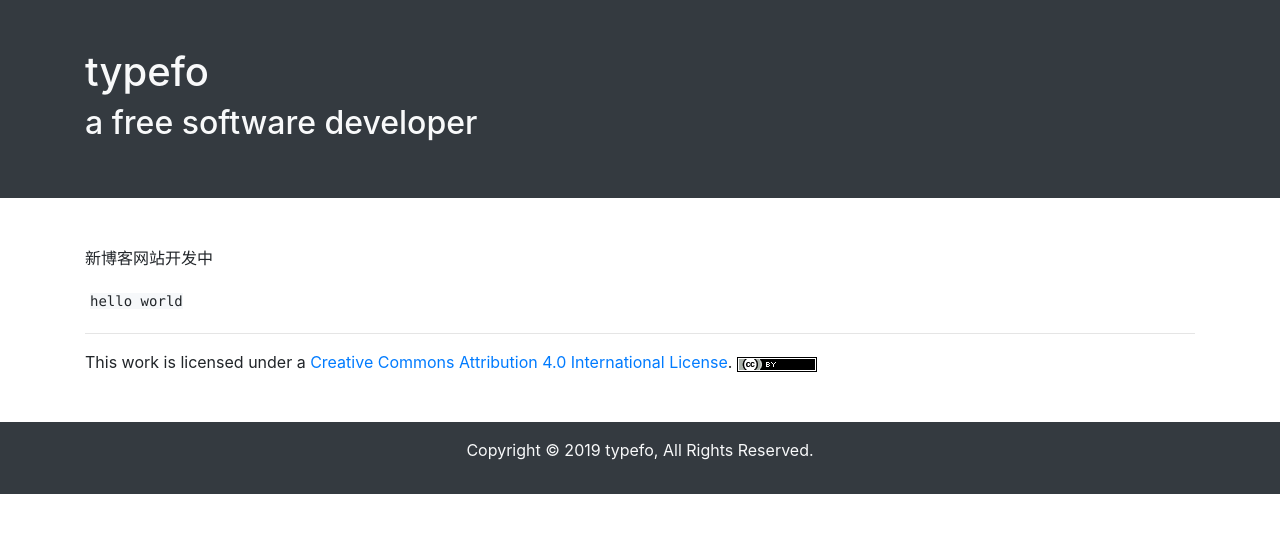
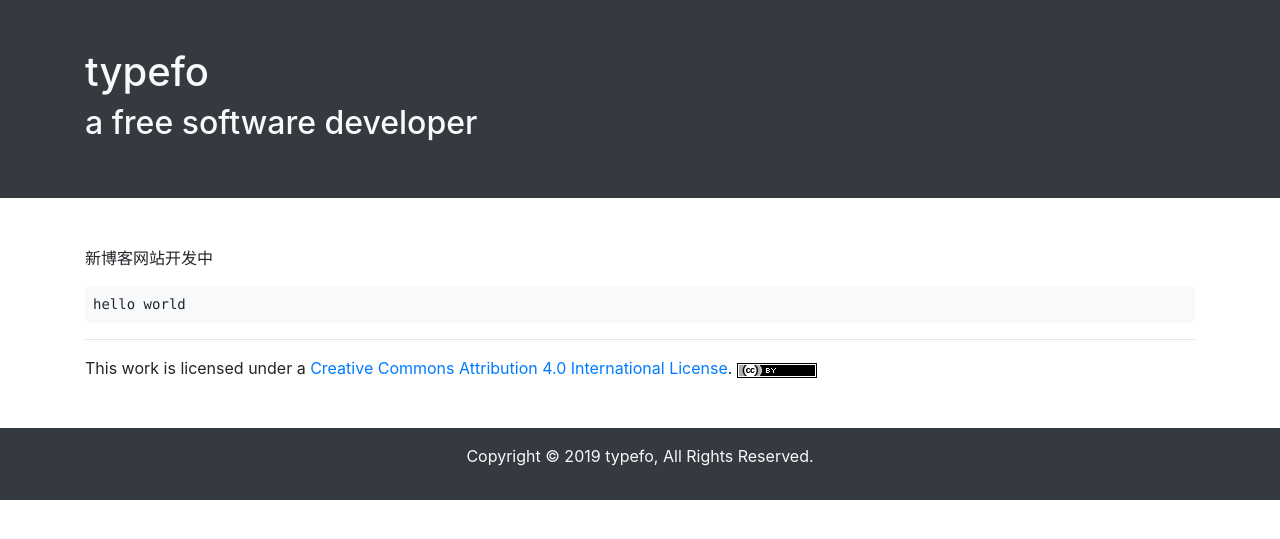
Before and after one commit to ehsud/blog, a Jekyll site: the page built from index.md, in a window 1280 px wide. Shown: the top 539 px of the page. Built offline with Jekyll 4.4.1, drawn with Linux system fonts in a browser that asks for light colours.

Commit message:
updated some files

```diff
--- a/assets/css/style.css
+++ b/assets/css/style.css
@@ -3,14 +3,8 @@ body {
     background-color: #ffffff;
 }
 
-pre {
-    padding: 5px;
+pre[class="highlight"] {
+    padding: .5rem!important;
+    border-radius: .3rem!important;
+    background-color: #f8f9fa!important;
 }
-
-code {
-    background-color: #f6f8fa;
-}
-
-pre code {
-    background-color: #f6f8fa;
-}
```
